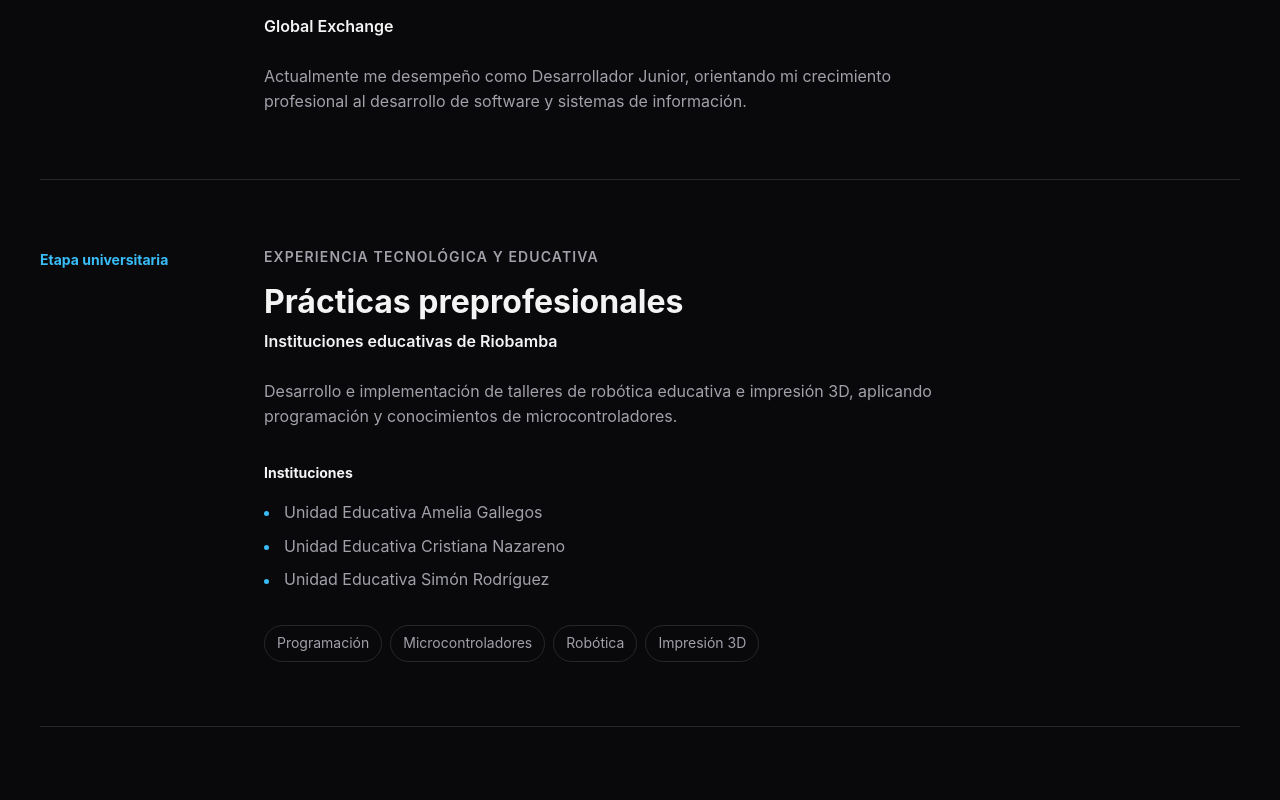
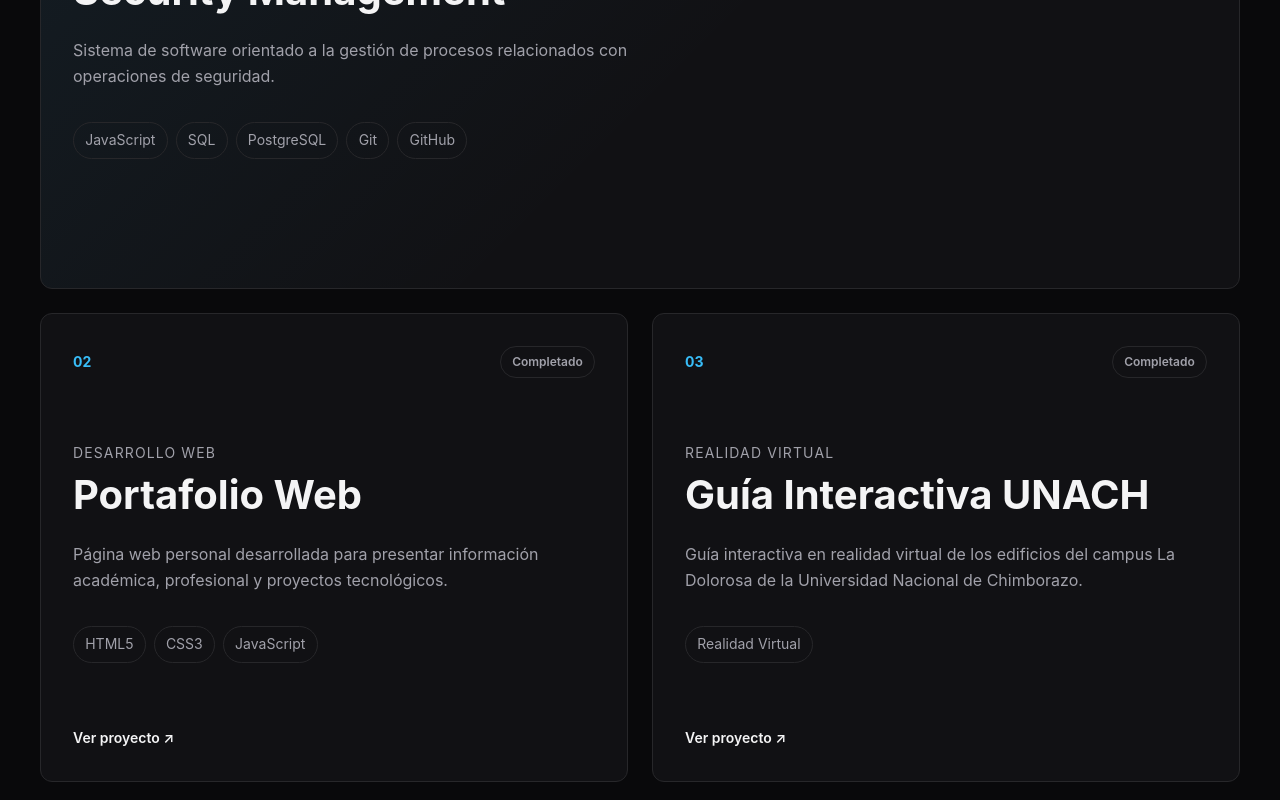
Before and after one commit to lfih-96/portfolio, a React app: page / in a window 1280 px wide. Shown: the part 3340-4140 px from the top of the page. Built offline with nearby package versions, Linux system fonts and the light colour scheme; the HTML template or start-up script is replaced by a standard one.

Commit message:
feat: agrega sección dinámica de proyectos

```diff
--- /dev/null
+++ b/src/components/ProjectCard.jsx
@@ -0,0 +1,85 @@
+function ProjectCard({ project, index }) {
+    const projectNumber = String(index + 1).padStart(2, '0')
+
+    return (
+        <article
+            className={`project-card ${project.featured
+                    ? 'project-card--featured'
+                    : ''
+                }`}
+        >
+
+            <div className="project-card__header">
+
+                <span className="project-card__number">
+                    {projectNumber}
+                </span>
+
+                <span
+                    className={`project-card__status ${project.status === 'En desarrollo'
+                            ? 'project-card__status--development'
+                            : ''
+                        }`}
+                >
+                    {project.status}
+                </span>
+
+            </div>
+
+            <div className="project-card__content">
+
+                <span className="project-card__category">
+                    {project.category}
+                </span>
+
+                <h3 className="project-card__title">
+                    {project.title}
+                </h3>
+
+                <p className="project-card__description">
+                    {project.description}
+                </p>
+
+                <ul className="project-card__technologies">
+                    {project.technologies.map((technology) => (
+                        <li key={technology}>
+                            {technology}
+                        </li>
+                    ))}
+                </ul>
+
+            </div>
+
+            <div className="project-card__actions">
+
+                {project.demo && (
+                    <a
+                        href={project.demo}
+                        target="_blank"
+                        rel="noreferrer"
+                        className="project-card__link"
+                    >
+                        Ver proyecto
+                        <span aria-hidden="true"> ↗</span>
+                    </a>
+                )}
+
+                {project.github && (
+                    <a
+                        href={project.github}
+                        target="_blank"
+                        rel="noreferrer"
+                        className="project-card__link"
+                    >
+                        GitHub
+                        <span aria-hidden="true"> ↗</span>
+                    </a>
+                )}
+
+            </div>
+
+        </article>
+    )
+}
+
+export default ProjectCard
--- a/src/data/experience.js
+++ b/src/data/experience.js
@@ -2,11 +2,11 @@ const experience = [
     {
         id: 'global-exchange',
         period: 'Actualidad',
-        role: 'Desarrollador Junior',
+        role: 'Pasante',
         organization: 'Global Exchange',
         type: 'Experiencia profesional',
         description:
-            'Actualmente me desempeño como Desarrollador Junior, orientando mi crecimiento profesional al desarrollo de software y sistemas de información.',
+            'Actualmente realizo una pasantía en Global Exchange, donde continúo desarrollando experiencia práctica en proyectos relacionados con desarrollo de software y sistemas de información.',
         highlights: [],
         technologies: [],
     },
--- /dev/null
+++ b/src/data/projects.js
@@ -0,0 +1,84 @@
+const projects = [
+    {
+        id: 'security-management',
+
+        title: 'Security Management',
+
+        category: 'Sistema de gestión',
+
+        status: 'En desarrollo',
+
+        featured: true,
+
+        description:
+            'Sistema de software orientado a la gestión de procesos relacionados con operaciones de seguridad.',
+
+        technologies: [
+            'JavaScript',
+            'SQL',
+            'PostgreSQL',
+            'Git',
+            'GitHub',
+        ],
+
+        github: '',
+
+        demo: '',
+
+        image: '',
+    },
+
+    {
+        id: 'portfolio-web',
+
+        title: 'Portafolio Web',
+
+        category: 'Desarrollo Web',
+
+        status: 'Completado',
+
+        featured: false,
+
+        description:
+            'Página web personal desarrollada para presentar información académica, profesional y proyectos tecnológicos.',
+
+        technologies: [
+            'HTML5',
+            'CSS3',
+            'JavaScript',
+        ],
+
+        github: '',
+
+        demo: 'https://lfih-96.github.io/',
+
+        image: '',
+    },
+
+    {
+        id: 'unach-vr',
+
+        title: 'Guía Interactiva UNACH',
+
+        category: 'Realidad Virtual',
+
+        status: 'Completado',
+
+        featured: false,
+
+        description:
+            'Guía interactiva en realidad virtual de los edificios del campus La Dolorosa de la Universidad Nacional de Chimborazo.',
+
+        technologies: [
+            'Realidad Virtual',
+        ],
+
+        github: '',
+
+        demo: 'https://edu.cospaces.io/FNM-ACJ',
+
+        image: '',
+    },
+]
+
+export default projects
--- a/src/sections/Projects.jsx
+++ b/src/sections/Projects.jsx
@@ -1,7 +1,49 @@
+import projects from '../data/projects'
+import ProjectCard from '../components/ProjectCard'
+
+import '../styles/projects.css'
+
 function Projects() {
     return (
-        <section id="proyectos">
-            <h2>Proyectos</h2>
+        <section
+            id="proyectos"
+            className="projects section"
+        >
+            <div className="container">
+
+                <div className="section__header">
+
+                    <span className="section__eyebrow">
+                        Proyectos
+                    </span>
+
+                    <h2 className="section__title">
+                        Construyendo soluciones
+                        mediante tecnología.
+                    </h2>
+
+                    <p className="section__description">
+                        Proyectos en los que he aplicado programación,
+                        desarrollo web, sistemas de información y
+                        tecnologías emergentes para resolver diferentes
+                        necesidades.
+                    </p>
+
+                </div>
+
+                <div className="projects__grid">
+
+                    {projects.map((project, index) => (
+                        <ProjectCard
+                            key={project.id}
+                            project={project}
+                            index={index}
+                        />
+                    ))}
+
+                </div>
+
+            </div>
         </section>
     )
 }
--- /dev/null
+++ b/src/styles/projects.css
@@ -0,0 +1,212 @@
+.projects {
+    border-top: 1px solid var(--color-border);
+}
+
+.projects__grid {
+    display: grid;
+
+    grid-template-columns:
+        repeat(2, minmax(0, 1fr));
+
+    gap: var(--space-md);
+}
+
+/* ================================
+   TARJETA
+================================= */
+
+.project-card {
+    min-height: 430px;
+
+    display: flex;
+    flex-direction: column;
+
+    padding: var(--space-lg);
+
+    border: 1px solid var(--color-border);
+    border-radius: var(--radius-md);
+
+    background-color: var(--color-bg-secondary);
+
+    transition:
+        border-color var(--transition-base),
+        transform var(--transition-base),
+        background-color var(--transition-base);
+}
+
+.project-card:hover {
+    border-color: #3f3f46;
+
+    transform: translateY(-4px);
+}
+
+/* ================================
+   PROYECTO DESTACADO
+================================= */
+
+.project-card--featured {
+    grid-column: 1 / -1;
+
+    min-height: 480px;
+
+    background:
+        linear-gradient(135deg,
+            rgba(56, 189, 248, 0.07),
+            transparent 55%),
+        var(--color-bg-secondary);
+}
+
+.project-card--featured:hover {
+    border-color: var(--color-primary);
+}
+
+/* ================================
+   CABECERA
+================================= */
+
+.project-card__header {
+    display: flex;
+    align-items: center;
+    justify-content: space-between;
+
+    gap: var(--space-sm);
+
+    margin-bottom: var(--space-xl);
+}
+
+.project-card__number {
+    color: var(--color-primary);
+
+    font-size: var(--font-size-sm);
+    font-weight: 700;
+}
+
+/* ================================
+   ESTADO
+================================= */
+
+.project-card__status {
+    padding: 0.35rem 0.7rem;
+
+    border: 1px solid var(--color-border);
+    border-radius: 999px;
+
+    color: var(--color-text-secondary);
+
+    font-size: 0.75rem;
+    font-weight: 600;
+}
+
+.project-card__status--development {
+    border-color: rgba(56, 189, 248, 0.4);
+
+    color: var(--color-primary);
+}
+
+/* ================================
+   CONTENIDO
+================================= */
+
+.project-card__content {
+    max-width: 720px;
+}
+
+.project-card__category {
+    display: block;
+
+    margin-bottom: var(--space-xs);
+
+    color: var(--color-text-secondary);
+
+    font-size: var(--font-size-sm);
+
+    text-transform: uppercase;
+    letter-spacing: 0.08em;
+}
+
+.project-card__title {
+    margin-bottom: var(--space-md);
+
+    font-size: clamp(1.6rem, 4vw, 2.5rem);
+}
+
+.project-card__description {
+    max-width: 650px;
+
+    font-size: var(--font-size-base);
+}
+
+/* ================================
+   TECNOLOGÍAS
+================================= */
+
+.project-card__technologies {
+    display: flex;
+    flex-wrap: wrap;
+
+    gap: var(--space-xs);
+
+    margin-top: var(--space-lg);
+}
+
+.project-card__technologies li {
+    padding: 0.4rem 0.7rem;
+
+    border: 1px solid var(--color-border);
+    border-radius: 999px;
+
+    color: var(--color-text-secondary);
+
+    font-size: var(--font-size-sm);
+}
+
+/* ================================
+   ACCIONES
+================================= */
+
+.project-card__actions {
+    display: flex;
+    flex-wrap: wrap;
+
+    gap: var(--space-lg);
+
+    margin-top: auto;
+    padding-top: var(--space-xl);
+}
+
+.project-card__link {
+    color: var(--color-text);
+
+    font-size: var(--font-size-sm);
+    font-weight: 600;
+
+    transition: color var(--transition-fast);
+}
+
+.project-card__link:hover {
+    color: var(--color-primary);
+}
+
+/* ================================
+   RESPONSIVE
+================================= */
+
+@media (max-width: 768px) {
+
+    .projects__grid {
+        grid-template-columns: 1fr;
+    }
+
+    .project-card--featured {
+        grid-column: auto;
+    }
+
+    .project-card {
+        min-height: 390px;
+    }
+
+    .project-card--featured {
+        min-height: 420px;
+    }
+
+}
```
